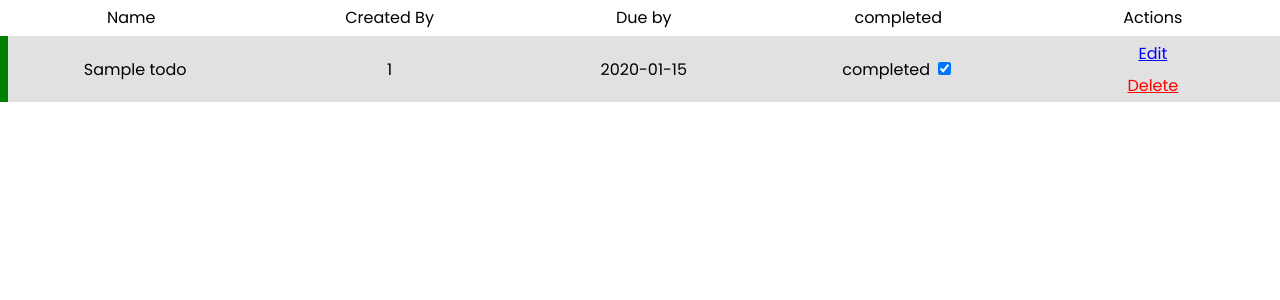
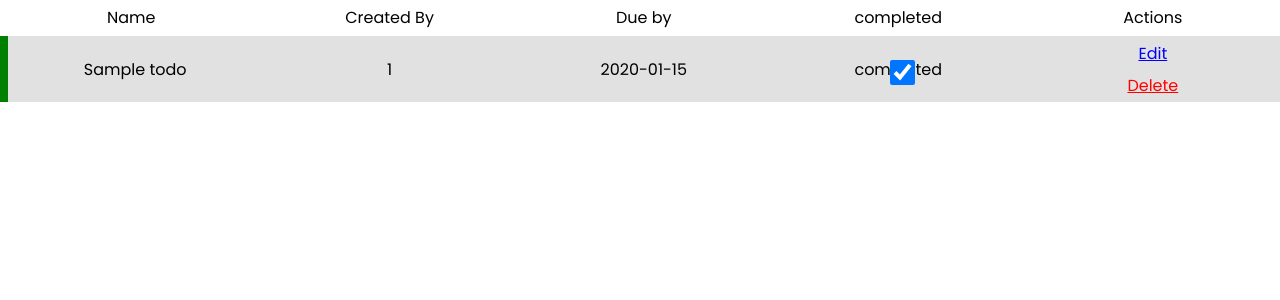
Before and after one commit to markussika/todo_lapsins, a PHP site: page / in a window 1280 px wide. Shown: the part 51-351 px from the top of the page. Run offline with PHP 8.4, Linux system fonts and the light colour scheme; tables that the repository leaves empty hold one stand-in row (values such as "Sample post").

Commit message:
Update style.css

```diff
--- a/public/styles/style.css
+++ b/public/styles/style.css
@@ -91,6 +91,14 @@ tr:hover .p-wrapper {
 
 .checkbox-form {
   position: relative;
+}
+
+.checkbox-form > input {
+  position: absolute;
+  width: 100%;
+  height: 100%;
+  left: 0;
+  top: 0;
 }
 
 .loginform {
```
